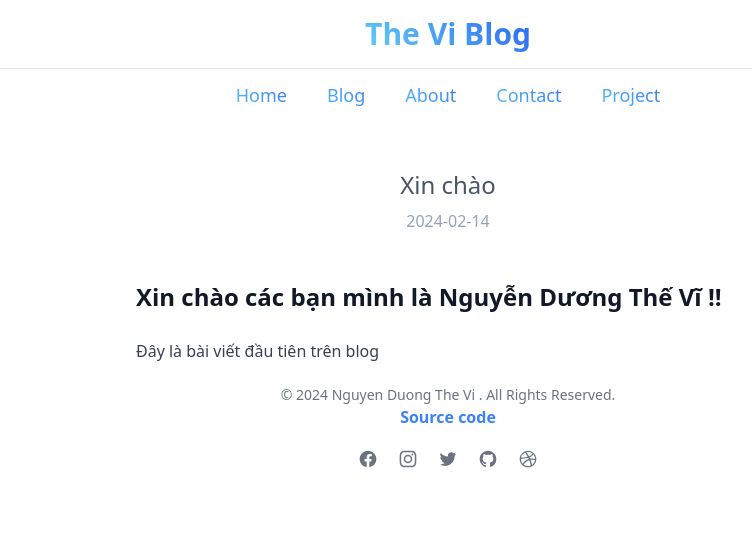
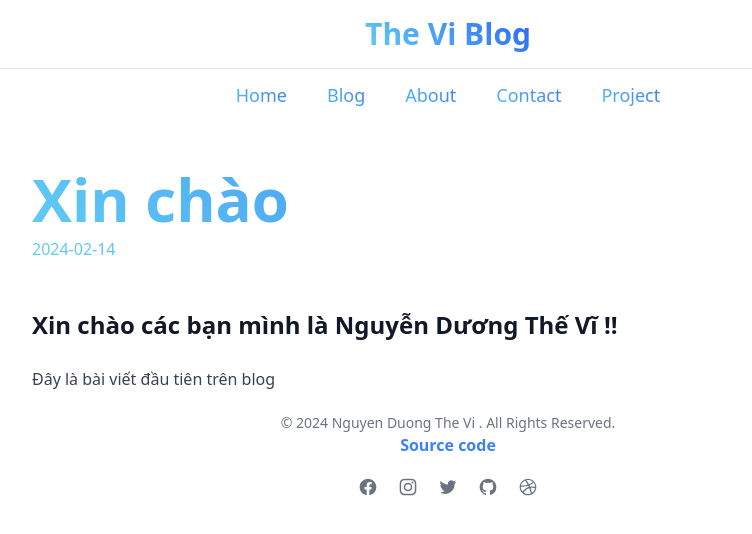
Before and after one commit to thevi31415/nguyenduongtheviblog, a Next.js app: page /posts/xin-chao in a window 1280 px wide. Shown: the top 534 px of the page, without its empty margins (192-944 px from the left). Built offline with nearby package versions, Linux system fonts and the light colour scheme.

Commit message:
Cập nhật giao diện

```diff
--- a/app/layout.tsx
+++ b/app/layout.tsx
@@ -174,8 +174,8 @@ export default function RootLayout({
       <head />
       <body>
         {header}
-        <div className="mx-auto  max-w-8xl px-6">
-          <div className="mx-auto  max-w-2xl px-6">{children}</div>
+        <div className="mx-auto  max-w-4xl px-4">
+          <div className="mx-auto  max-w-4xl px-4">{children}</div>
         </div>
         {footer}
       </body>
--- a/app/posts/[slug]/page.tsx
+++ b/app/posts/[slug]/page.tsx
@@ -41,8 +41,10 @@ const PostPage = (props: any) => {
   const post = getPostContent(slug);
   return (
     <div>
-      <div className="my-12 text-center">
-        <h1 className="text-2xl text-slate-600 ">{post.data.title}</h1>
+      <div className="my-12 text-left gradient-text">
+        <h1 className="text-6xl text-slate-600 font-bold ">
+          {post.data.title}
+        </h1>
         <p className="text-slate-400 mt-2">{post.data.date}</p>
       </div>
 
```
